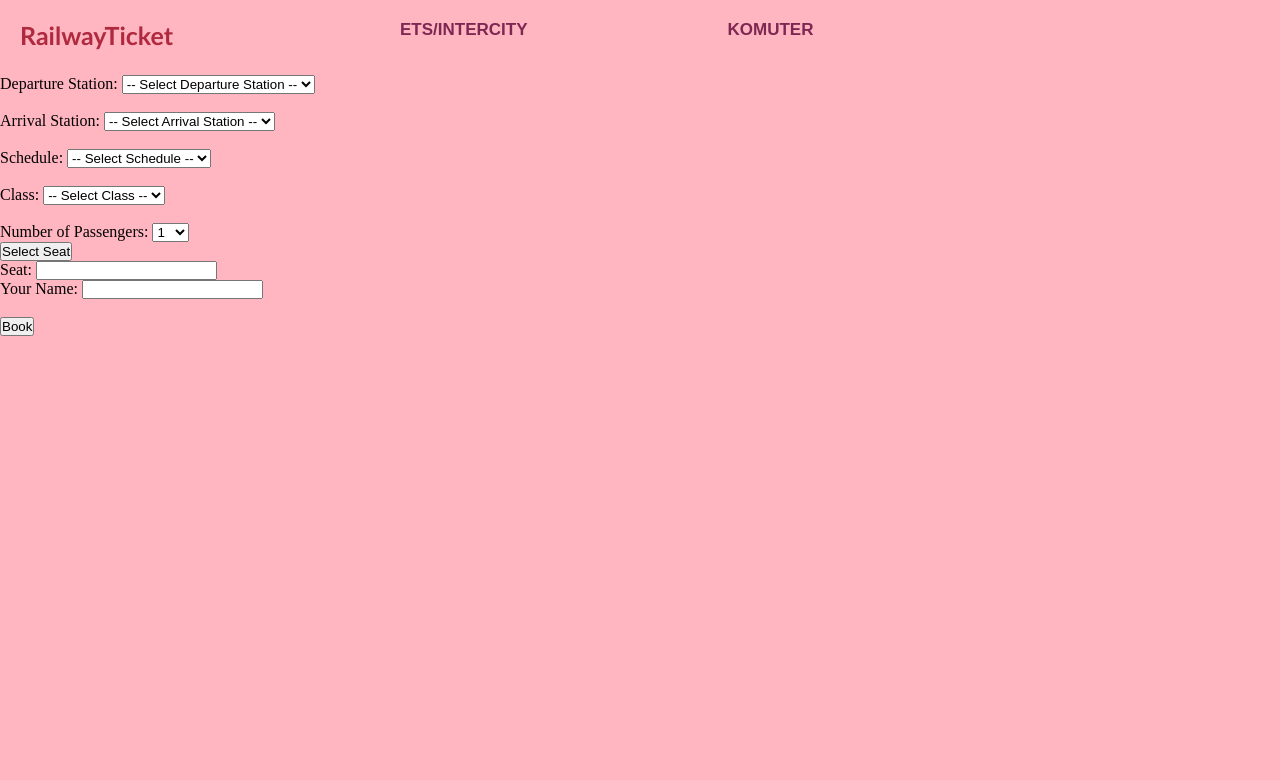
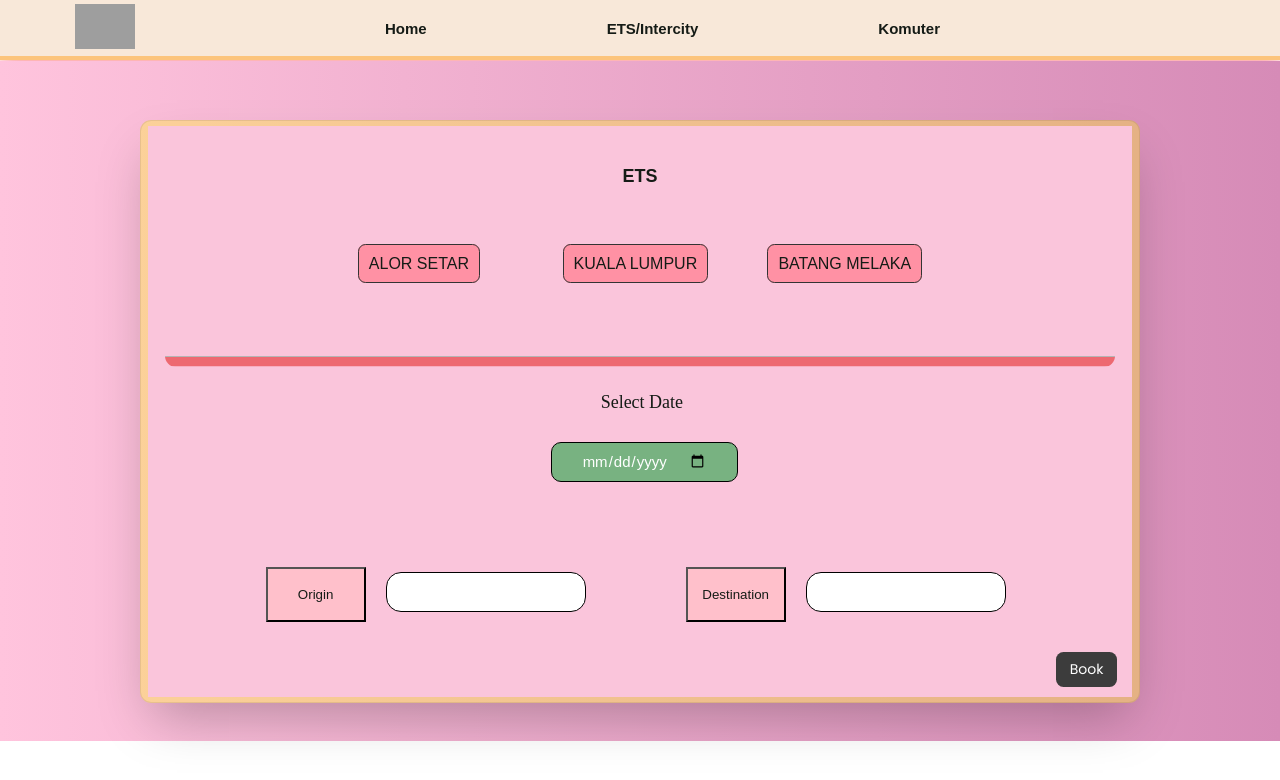
Before and after one commit to ezatul18/TT8L-06, a Flask app: page / in a window 1280 px wide. Shown: the top 780 px of the page. Run offline with Flask 3, Linux system fonts and the light colour scheme; data comes from the database, SQL or seed files in the repository; grey boxes are pictures that could not be loaded.

Commit message:
link frontend backend

```diff
--- a/Ticketing/app.py
+++ b/Ticketing/app.py
@@ -1,77 +1,77 @@
-from flask import Flask, render_template, request, jsonify
+from flask import Flask, request, render_template, jsonify
 import sqlite3
 from datetime import datetime
 
 app = Flask(__name__)
 
+def get_db_connection():
+    conn = sqlite3.connect('train_booking.db')
+    conn.row_factory = sqlite3.Row
+    return conn
+
 @app.route('/')
-def booking_page():
-    return render_template('ets.html')
+def index():
+    return render_template('book.html')
 
-@app.route('/get_stations', methods=['GET'])
+@app.route('/get_stations')
 def get_stations():
-    conn = sqlite3.connect('train_booking.db')
-    cursor = conn.cursor()
-    cursor.execute('SELECT station_id, station_name FROM Stations')
-    stations = cursor.fetchall()
+    conn = get_db_connection()
+    stations = conn.execute('SELECT * FROM Stations').fetchall()
     conn.close()
+    return jsonify({'stations': [dict(row) for row in stations]})
 
-    stations_list = [{'station_id': station[0], 'station_name': station[1]} for station in stations]
-
-    return jsonify({'stations': stations_list})
-
-@app.route('/get_schedules', methods=['GET'])
+@app.route('/get_schedules')
 def get_schedules():
     departure_station_id = request.args.get('departure_station_id')
     arrival_station_id = request.args.get('arrival_station_id')
-    conn = sqlite3.connect('train_booking.db')
-    cursor = conn.cursor()
-    cursor.execute('''
+    date = request.args.get('date')
+    conn = get_db_connection()
+    schedules = conn.execute('''
         SELECT s.schedule_id, t.train_name, s.departure_time, s.arrival_time
         FROM Schedules s
         JOIN Trains t ON s.train_id = t.train_id
-        WHERE s.departure_station_id = ? AND s.arrival_station_id = ?
-    ''', (departure_station_id, arrival_station_id))
-    schedules = cursor.fetchall()
+        WHERE s.departure_station_id = ? AND s.arrival_station_id = ? AND date(s.departure_time) = ?
+    ''', (departure_station_id, arrival_station_id, date)).fetchall()
     conn.close()
+    return jsonify({'schedules': [dict(row) for row in schedules]})
 
-    schedules_list = [{'schedule_id': sched[0], 'train_name': sched[1], 'departure_time': sched[2], 'arrival_time': sched[3]} for sched in schedules]
+@app.route('/get_seats/<int:schedule_id>/<string:seat_class>')
+def get_seats(schedule_id, seat_class):
+    conn = get_db_connection()
+    seats = conn.execute('''
+        SELECT seat_id, seat_number, seat_class, is_available
+        FROM Seats
+        WHERE schedule_id = ? AND seat_class = ?
+    ''', (schedule_id, seat_class)).fetchall()
+    conn.close()
+    return jsonify({'seats': [dict(row) for row in seats]})
 
-    return jsonify({'schedules': schedules_list})
+@app.route('/book_ticket', methods=['POST'])
+def book_ticket():
+    data = request.get_json()
+    schedule_id = data.get('schedule_id')
+    seat_id = data.get('seat_id')
+    num_passengers = data.get('num_passengers')
 
-@app.route('/get_seats/<int:schedule_id>/<seat_class>', methods=['GET'])
-def get_seats(schedule_id, seat_class):
-    conn = sqlite3.connect('train_booking.db')
-    cursor = conn.cursor()
-    cursor.execute("SELECT seat_id, seat_number, is_available FROM Seats WHERE schedule_id = ? AND seat_class = ?", (schedule_id, seat_class))
-    seats = cursor.fetchall()
-    seat_data = [{'seat_id': seat[0], 'seat_number': seat[1], 'is_available': seat[2]} for seat in seats]
-    conn.close()
-    return jsonify({'seats': seat_data})
-
-@app.route('/book', methods=['POST'])
-def book_ticket():
-    schedule_id = request.form['schedule']
-    seat_id = request.form['seat']
-    customer_name = request.form['name']
-    booking_time = datetime.now().strftime('%Y-%m-%d %H:%M:%S')
-
-    conn = sqlite3.connect('train_booking.db')
+    conn = get_db_connection()
     cursor = conn.cursor()
 
     cursor.execute('''
-        INSERT INTO Bookings (schedule_id, seat_id, customer_name, booking_time)
+        INSERT INTO Bookings (schedule_id, seat_id, num_passengers, booking_date)
         VALUES (?, ?, ?, ?)
-    ''', (schedule_id, seat_id, customer_name, booking_time))
+    ''', (schedule_id, seat_id, num_passengers, datetime.now().strftime('%Y-%m-%d %H:%M:%S')))
 
     cursor.execute('''
-        UPDATE Seats SET is_available = 0 WHERE seat_id = ?
+        UPDATE Seats
+        SET is_available = 0
+        WHERE seat_id = ?
     ''', (seat_id,))
 
     conn.commit()
+    booking_id = cursor.lastrowid
     conn.close()
 
-    return "Booking successful!"
+    return jsonify({'status': 'success', 'booking_id': booking_id})
 
-if __name__ == "__main__":
+if __name__ == '__main__':
     app.run(debug=True)
--- a/Ticketing/static/styles.css
+++ b/Ticketing/static/styles.css
@@ -1,62 +1,373 @@
-* {
+*{
     margin: 0;
     padding: 0;
+    box-sizing: border-box;
+    list-style: none;
+    text-decoration: none;
+    color: #151b16;
+    font-family: Rubik, sans-serif;
+
 }
 
-.navbar {
-    width: 1200px;
-    height: 75px;
-    margin: 0;
+.logo img{
+    width: 60px;
+    margin-left: -15px;
 }
 
-.icon {
-    width: 200px;
-    float: left;
-    height: 70px;
+.bar{
+    display: none;
 }
 
-.logo {
-    color: rgb(175, 41, 63);
-    font-size: 25px;
-    font-family: 'Gill Sans', 'Gill Sans MT', Calibri, 'Trebuchet MS', sans-serif;
-    padding-left: 20px;
-    float: left;
-    padding-top: 20px;
+.header{
+    display: flex;
+    justify-content: space-between;
+    align-items: center;
+    height: 60px;
+    padding: 0 7vw;
+    background-color: rgb(248,232,217 );
+    border-bottom: 2px solid rgb(252, 196, 124);
+    box-shadow: 0 2px 20px rgb(253, 124, 124);
+    border-width: 4px;
+
 }
-
-body {
-    background-color: lightpink;
-}
-
-.menu {
-    width: 400px;
-    float: left;
-    height: 70px;
-}
-
-ul {
-    float: left;
+.header ul{
     display: flex;
-    justify-content: center;
     align-items: center;
 }
 
-ul li {
-    list-style: none;
-    margin-left: 200px;
-    margin-top: 20px;
-    font-size: 17px;
+.header ul li:hover{
+    color:rgb(253, 57, 8)
+
 }
 
-ul li a {
-    text-decoration: none;
-    color: rgb(125, 39, 82);
+.nav ul li{
+    padding: 0 90px;
+    font-size: 15px;
     font-weight: bold;
-    font-family: Arial, Helvetica, sans-serif;
+
+}
+.entryarea{
+    position: relative;
+    height: 80px;
+    line-height: 80px;
+
 }
 
-ul li a:hover {
-    color: lemonchiffon;
+
+body{
+    width: auto;
+    height: fit-content;
+    margin: 0;
+    padding: 0;
+
+
+}
+
+.center{
+    width: auto;
+    height: 680px;
+    display: flex;
+    align-items: center;
+    justify-content: center;
+    background: linear-gradient(to right, rgb(255, 196, 221),rgb(214, 139, 183));
+    margin-top: 1px;
+}
+.container{
+    width: 680px;
+}
+.tickets{
+    width: 1000px;
+    height: fit-content;
+    border: 0.4mm solid rgba(0,0,0,0.08);
+    border-radius: 3mm;
+    box-sizing: border-box;
+    padding: 5px;
+    font-family: Rubik;
+    background: rgba(255, 255, 0, 0.293);
+    box-shadow: 0px 25px 50px -12px rgba(0, 0, 0, 0.25);
+    margin-top: 20px;
+
+
+}
+.ticket-selector{
+    background: rgb(250, 197, 219);
+    display: flex;
+    align-items: center;
+    justify-content: space-between;
+    flex-direction: column ;
+    box-sizing: border-box;
+    padding: 40px;
+    margin-bottom: 0px;
+    margin-left: 2px;
+    margin-right: 2px;
+}
+.head{
+    width: 100%;
+    display: flex;
+    align-items: center;
+    justify-content: center;
+    margin-bottom: 30px;
+}
+.title{
+    font-size: 18px;
+    font-weight: 600;
+}
+.seats{
+    width: 100%;
+    display: flex;
+    align-items: center;
+    justify-content: center;
+    flex-direction: column;
+    min-height: 150px;
+    position: relative;
+}
+.status{
+    width: 100%;
+    display: flex;
+    align-items: center;
+    justify-content: space-evenly;
+}
+.seats::before{
+    content: "";
+    position: absolute;
+    bottom: 0;
+    left: 50%;
+    transform: translate(-50%, 0);
+    width: 950px;
+    height: 10px;
+    background: #e63939a6;
+    border-radius: 0 0 3mm 3mm;
+    border-top: 0.3mm solid rgb(180, 180, 180);
+
+}
+.item{
+    font-size: 12px;
+    position: relative;
+}
+.item::before{
+    content: "";
+    position: absolute;
+    top: 50%;
+    left: -12px;
+    transform: translate(0,-50%);
+    width: 10px;
+    height: 10px;
+    background: rgb(255,255,255);
+    outline: 0.2mm solid rgb(120, 120, 120);
+    border-radius: 0.3mm;
+}
+
+.all-seats{
+    display: grid;
+    grid-template-columns: repeat(3,1fr);
+    grid-gap:50px;
+    margin-top: -55px;
+    position: relative;
+    align-items: center;
+
+
+}
+.seat:hover {
+    transform: translateY(-10px);
+    box-shadow: 0 8px 16px rgba(0, 0, 0, 0.2);
+}
+.seat{
+    width: 125px;
+    height: 50px;
+    background: white;
+    border-radius: 2mm;
+    outline: 0.3mm solid rgb(22, 20, 20);
+    cursor: pointer;
+    position: center;
+    align-items: center;
+    justify-content: center;
+    text-align: center;
+    margin-top: 10px;
+    padding: 6px 0 ;
+    border-width: 2px;
+    border-color: rgb(251, 249, 251);
+    border-style: solid;
+
+
+
+}
+
+.all-seats input:checked + label{
+    background: rgb(28, 185, 120);
+    outline: none;
+}
+.seat.booked{
+    background:  #ff91a4;
+    outline: none;
+    align-items: center;
+    padding: 10px;
+}
+
+.timings {
+    width: 69%;
+    display: flex;
+    flex-direction: column;
+    align-items: center;
+    justify-content: center;
+    margin-top: 25px;
+    margin-bottom: -30px;
+    margin-left: 60px;
+
+}
+
+.dates-item{
+    width: 50px;
+    height: 40px;
+    background: rgb(233,233, 233);
+    text-align: center;
+    display: flex;
+    align-items: center;
+    justify-content: center;
+    flex-direction: column;
+    padding: 10px 0;
+    border-radius: 2mm;
+    cursor: pointer;
+}
+.day{
+    font-size: 12px;
+}
+.times{
+    width: 100%;
+    display: flex;
+    align-items: center;
+    justify-content: space-between;
+    margin-top: 10px;
+
+}
+.time{
+    font-size: 14px;
+    width: fit-content;
+    padding: 7px 14px;
+    background: rgb(233, 233, 233);
+    border-radius: 2mm;
+    cursor: pointer;
+}
+.timings input:checked + label{
+    background: rgb(28, 185, 120);
+    color: white;
+}
+.price{
+    margin-top: 150px;
+    margin-left: 20px;
+    justify-content: right;
+
+
+
+
+}
+.total{
+    display: flex;
+    flex-direction: column;
+    align-items: flex-start;
+    justify-content: center;
+    font-size: 16px;
+    font-weight: 500;
+}
+.total span{
+    font-size: 11px;
+    font-weight: 400;
+}
+.price button{
+    background: rgb(60, 60, 60);
+    color: white;
+    font-family: poppins;
+    font-size: 14px;
+    padding: 7px 14px;
+    border-radius: 2mm;
+    outline: none;
+    border: none;
+    cursor: pointer;
+}
+
+.selectors {
+    display: flex;
+   margin-left: 200px;
+    align-items: center;
+    margin-top: 5px;
+    margin-right: -50px;
+}
+
+.select-group {
+    display: flex;
+    align-items: left;
+    margin: 10px;
+    margin-left: 90px;
+}
+
+.select-group label {
+    margin-right: 10px;
+}
+
+.select-group select {
+    padding: 5px;
+}
+input{
+    display:block ;
+    position: absolute;
+    width: 100%;
+    outline: none;
+    font-size: 1em;
+    padding: 0 30px;
+    line-height: 80px;
+    border-radius: 15px;
+    border: 0.5px solid black;
+
+}
+.selection{
+    width: 200px;
+    height: 40px;
+    margin-left: 20px;
+    margin-right: 20px;
+    margin-bottom: 20px;
+    position: relative;
+    margin-top: 15px;
+
+}
+.select-label{
+    margin-top: 10px;
+    background-color: pink;
+    width: 100px;
+    margin-bottom: 10px;
+}
+
+input[type="date"]{
+    background-color: rgba(62, 169, 89, 0.685);
+    border-radius: 10px;
+    color: white;
+    font-size: 15px;
+    width: 187px;
+    height: 40px;
+    margin-right: 40px;
+    margin-left: 60px;
+}
+.calendar{
+    width: 100px;
+    height: 40px;
+    margin-top: -50px;
+    font-size: 18px;
+    margin-left: 110px;
+    font-family:Rubik ;
+}
+.dates{
+    display: grid;
+    margin-left:515px;
+    margin-top: 50px;
+    margin-bottom: 60px;
+}
+.field{
+    border: none;
+
+}
+.select-group2{
+    display: flex;
+    align-items: left;
+    margin: 10px;
+    margin-left: 70px;
 }
 
 .seat-map {
--- /dev/null
+++ b/Ticketing/templates/book.html
@@ -0,0 +1,256 @@
+<!DOCTYPE html>
+<html lang="en">
+<head>
+    <meta charset="UTF-8">
+    <meta name="viewport" content="width=device-width, initial-scale=1.0">
+    <title>Ticket Booking</title>
+
+    <script src="https://code.jquery.com/jquery-3.6.0.min.js"></script>
+    <link href="https://fonts.googleapis.com/icon?family=Material+Icons|Material+Icons+Outlined|Material+Icons+Round|Material+Icons+Sharp|Material+Icons+Two+Tone" rel="stylesheet">
+    <link rel="preconnect" href="https://fonts.googleapis.com">
+    <link rel="preconnect" href="https://fonts.gstatic.com" crossorigin>
+    <link href="https://fonts.googleapis.com/css2?family=Poppins:wght@100;200;300;400;500;600;700;800;900&display=swap" rel="stylesheet">
+
+    <link rel="stylesheet" href="../static/styles.css">
+</head>
+<body>
+    <header>
+       <div class="header">
+        <div class="logo">
+            <img src="./images/pinktrain.png" alt="">
+        </div>
+        <div class="bar">
+            <i class="fa-solid fa-bars"></i>
+            <i class="fa-solid fa-xmark" id="hdcross"></i>
+        </div>
+        <div class="nav">
+            <ul>
+                <a href="#">
+                    <li>Home</li>
+                </a>
+                <a href="ets.html">
+                    <li>ETS/Intercity</li>
+                </a>
+                <a href="komuter.html">
+                    <li>Komuter</li>
+                </a>
+
+                </a>
+
+            </ul>
+        </div>
+
+        <div class="profile">
+            <ul>
+                <a href="#">
+                    <li>
+                        <i class="fa-solid fa-user" id="user-lap"></i>
+                    </li>
+                </a>
+        </ul>
+    </div>
+       </div>
+    </header>
+
+</body>
+</html>
+
+<!DOCTYPE html>
+<html lang="en">
+    <head>
+        <meta charset="UTF-8" />
+        <meta name="viewport" content="width=device-width, initial-scale=1.0" />
+        <title>Ticket Booking</title>
+        <link
+        href="https://fonts.googleapis.com/icon?family=Material+Icons|Material+Icons+Outlined|Material+Icons+Round|Material+Icons+Sharp|Material+Icons+Two+Tone"
+        rel="stylesheet"
+      />
+      <link rel="preconnect" href="https://fonts.googleapis.com" />
+      <link rel="preconnect" href="https://fonts.gstatic.com" crossorigin />
+      <link
+        href="https://fonts.googleapis.com/css2?family=Poppins:wght@100;200;300;400;500;600;700;800;900&display=swap"
+        rel="stylesheet"
+      />
+
+    </head>
+<body>
+    <div class="center">
+        <div class="tickets">
+            <div class="ticket-selector">
+                <fieldset class="field" data-role="controlgroup" data-type="horizontal">
+                    <div class="head">
+                        <div class="title">ETS</div>
+                    </div>
+                    <div class="seats">
+                        <div class="all-seats">
+                            <div class="station">
+                                <input name="dest_type" id="s1" style="display: none;" value="ALOR SETAR" type="radio" unchecked />
+                                <label for="s1" class="seat booked">
+                                    ALOR SETAR
+                                </label>
+                            </div>
+                            <div class="station">
+                                <input name="dest_type" id="s2" style="display: none;" value="KUALA LUMPUR" type="radio" unchecked />
+                                <label for="s2" class="seat booked">
+                                    KUALA LUMPUR
+                                </label>
+                            </div>
+                            <div class="station">
+                                <input name="dest_type" id="s3" style="display: none;" value="BATANG MELAKA" type="radio" unchecked/>
+                                <label for="s3" class="seat booked">
+                                    BATANG MELAKA
+                                </label>
+                            </div>
+                        </div>
+                    </div>
+
+                    <div class="timings">
+
+                        <form>
+                            <div class="dates">
+                                <label class="calendar">Select Date</label>
+                                <input type="date">
+                            </div>
+                            <div class="selectors">
+                                <div class="select-group">
+                                    <button button id="reset-button" class="select-label" for="select-origin">Origin</button>
+                                    <input class="selection" type="text" id="select-origin">
+                                </div>
+                                <div class="select-group2">
+                                    <button class="select-label" for="select-destination">Destination</button>
+                                    <input class="selection" type="text" id="select-destination">
+                                </div>
+                                <div class="price">
+                                    <button id="fetch-schedules">Book</button>
+                                </div>
+                            </div>
+
+                        </form>
+                    </div>
+
+                </fieldset>
+            </div>
+
+        </div>
+    </div>
+
+    <div id="schedule-container"></div>
+
+    <div id="seat-selection"></div>
+
+    <div id="booking-status"></div>
+
+    <script>
+                $(document).ready(function() {
+            fetchStations();
+
+
+            function fetchStations() {
+                $.ajax({
+                    url: '/get_stations',
+                    type: 'GET',
+                    success: function(data) {
+                        const stations = data.stations;
+                        const selectOrigin = $('#select-origin');
+                        const selectDestination = $('#select-destination');
+
+                        stations.forEach(station => {
+                            selectOrigin.append(`<option value="${station.station_id}">${station.station_name}</option>`);
+                            selectDestination.append(`<option value="${station.station_id}">${station.station_name}</option>`);
+                        });
+                    },
+                    error: function(error) {
+                        console.error('Error fetching stations:', error);
+                    }
+                });
+            }
+
+            $('#fetch-schedules').click(function() {
+                const departureStationId = $('#select-origin').val();
+                const arrivalStationId = $('#select-destination').val();
+                const selectedDate = $('#select-date').val();
+
+                $.ajax({
+                    url: `/get_schedules?departure_station_id=${departureStationId}&arrival_station_id=${arrivalStationId}&date=${selectedDate}`,
+                    type: 'GET',
+                    success: function(data) {
+                        const schedules = data.schedules;
+                        const scheduleContainer = $('#schedule-container');
+
+                        scheduleContainer.empty();
+                        schedules.forEach(schedule => {
+                            const scheduleHtml = `
+                                <div>
+                                    <p>Train: ${schedule.train_name}</p>
+                                    <p>Departure: ${schedule.departure_time} | Arrival: ${schedule.arrival_time}</p>
+                                    <button class="select-schedule" data-schedule-id="${schedule.schedule_id}">Select</button>
+                                </div>
+                            `;
+                            scheduleContainer.append(scheduleHtml);
+                        });
+                    },
+                    error: function(error) {
+                        console.error('Error fetching schedules:', error);
+                    }
+                });
+            });
+
+            $('#schedule-container').on('click', '.select-schedule', function() {
+                const scheduleId = $(this).data('schedule-id');
+
+                $.ajax({
+                    url: `/get_seats/${scheduleId}/Business`,
+                    type: 'GET',
+                    success: function(data) {
+                        const seats = data.seats;
+                        const seatSelect = $('#seat-selection');
+
+                        seatSelect.empty();
+
+                        seats.forEach(seat => {
+                            const seatHtml = `
+                                <div class="seat">
+                                    <input type="radio" id="seat-${seat.seat_id}" name="selected-seat" value="${seat.seat_id}">
+                                    <label for="seat-${seat.seat_id}">Seat ${seat.seat_number} (${seat.seat_class})</label>
+                                </div>
+                            `;
+                            seatSelect.append(seatHtml);
+                        });
+
+                        seatSelect.append('<button id="book-ticket">Book Ticket</button>');
+                    },
+                    error: function(error) {
+                        console.error('Error fetching seats:', error);
+                    }
+                });
+            });
+
+            $('#seat-selection').on('click', '#book-ticket', function() {
+                const selectedSeatId = $('input[name="selected-seat"]:checked').val();
+
+                const data = {
+                    schedule_id: $('#schedule-container .select-schedule').data('schedule-id'),
+                    seat_id: selectedSeatId,
+                    num_passengers: 1
+                };
+
+                $.ajax({
+                    url: '/book_ticket',
+                    type: 'POST',
+                    contentType: 'application/json',
+                    data: JSON.stringify(data),
+                    success: function(response) {
+                        const bookingStatus = $('#booking-status');
+                        bookingStatus.text(`Booking successful! Ticket ID: ${response.ticket_id}`);
+                    },
+                    error: function(error) {
+                        console.error('Error booking ticket:', error);
+                        const bookingStatus = $('#booking-status');
+                        bookingStatus.text('Error booking ticket. Please try again.');
+                    }
+                });
+            });
+        });
+    </script>
+</body>
+</html>
--- a/Ticketing/templates/komuter.html
+++ b/Ticketing/templates/komuter.html
@@ -18,7 +18,6 @@
             <ul>
                 <li><a href="/ets">ETS/INTERCITY</a></li>
                 <li><a href="/komuter">KOMUTER</a></li>
-                <li><a href="/komuter/train/<int:train_id>">KOMUTER</a></li>
             </ul>
         </div>
     </div>
```
